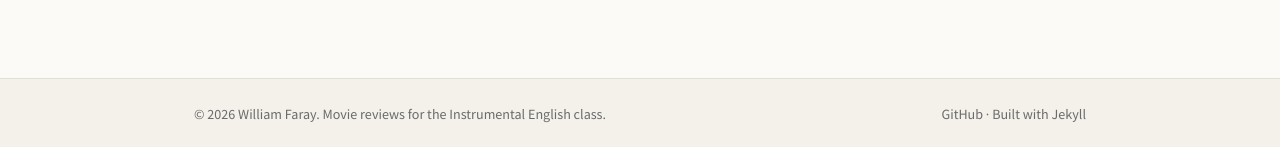
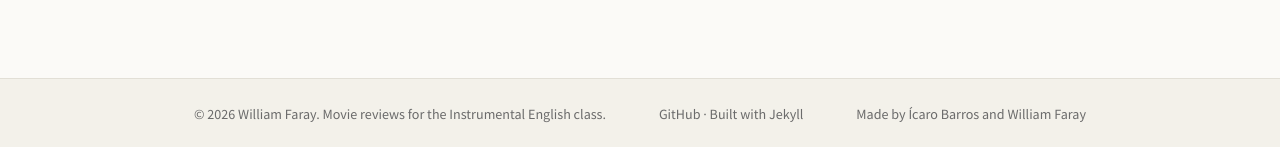
Before and after one commit to WillFaray/plot-twist, a Jekyll site: the page built from index.md, in a window 1280 px wide. Shown: the part 1752-1899 px from the top of the page. Built offline with Jekyll 4.4.1, drawn with Linux system fonts in a browser that asks for light colours; some web fonts are replaced.

Commit message:
Add creator credits to footer

```diff
--- a/_includes/footer.html
+++ b/_includes/footer.html
@@ -8,5 +8,8 @@
       {%- endif -%}
       <span class="text-muted"> · Built with Jekyll</span>
     </div>
+    <div>
+      <span class="text-muted">Made by Ícaro Barros and William Faray</span>
+    </div>
   </div>
 </footer>
```
